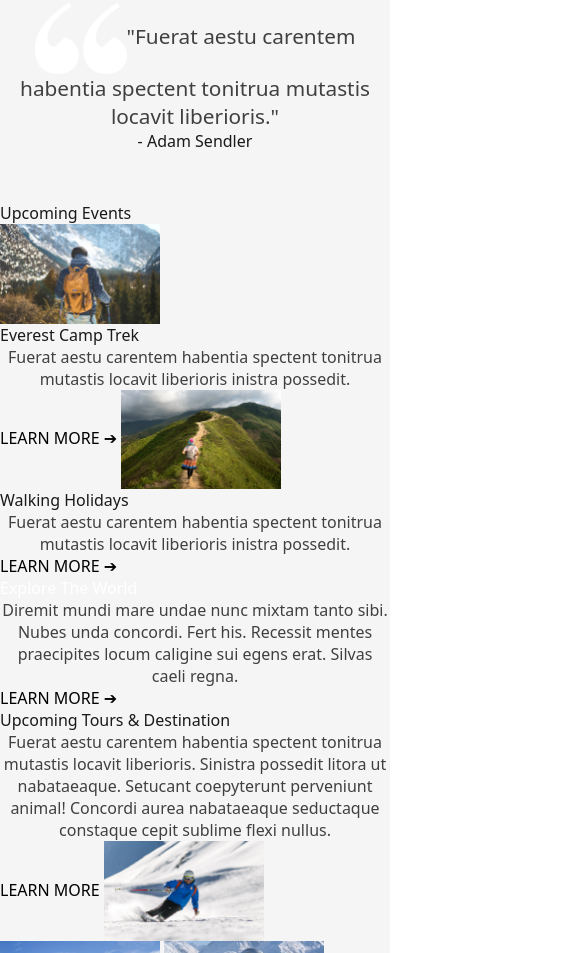
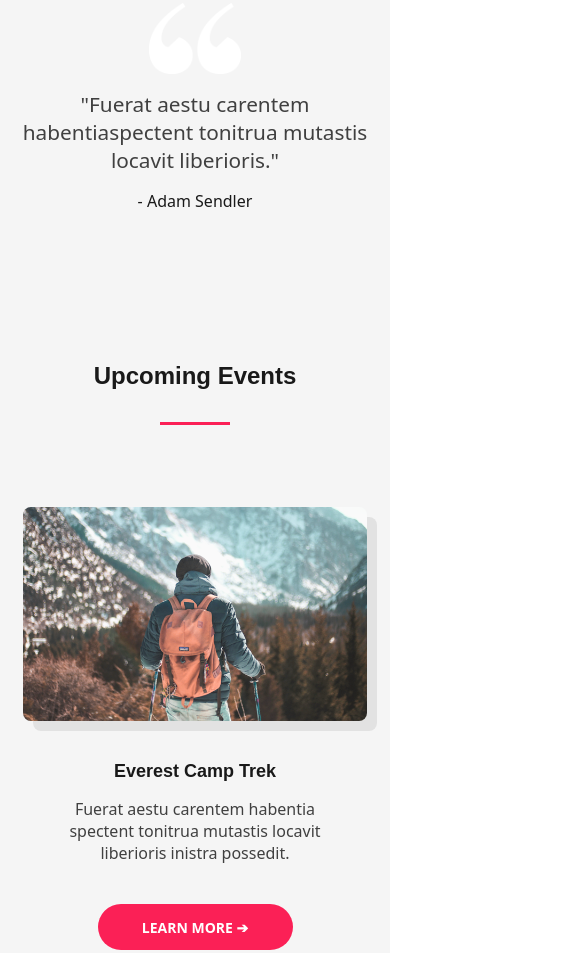
Before and after one commit to nerawww/outdoor-adventure, a plain HTML site: page index.html in a window 390 px wide. Shown: the part 455-1408 px from the top of the page, 585 px wide, since content can reach past the window. Drawn offline with Linux system fonts and the light colour scheme; files whose address does not match are found by name; a web font is replaced by a local one.

Commit message:
outdoor-adventure-02

```diff
--- a/css/components/buttons.css
+++ b/css/components/buttons.css
@@ -14,3 +14,20 @@ header button {
     border-radius: 30px;
     padding: 16px 40px;
 }
+
+main button {
+    font-family: 'Noto Sans', sans-serif;
+    font-weight: 700;
+    font-size: 0.875rem;
+    width: 195px;
+    height: 46px;
+    display: flex;
+    justify-content: center;
+    align-items: center;
+    cursor: pointer;
+    color: white;
+    background-color: #FB2056;
+    border: none;
+    border-radius: 30px;
+    padding: 16px 40px;
+}
--- a/css/pages/home.css
+++ b/css/pages/home.css
@@ -19,11 +19,12 @@ main {
 }
 
 main div {
-    padding: 50px 0px;
-}
-
-main div img {
-    width: 92px;
+    display: flex;
+    flex-direction: column;
+    justify-content: center;
+    align-items: center;
+    padding: 50px 0;
+    gap: 1rem;
 }
 
 main p {
@@ -35,8 +36,93 @@ main p {
     color: #191919;
 }
 
+.quote-icon {
+    width: 92px;
+}
+
 .quote-text {
     font-size: 1.3rem;
+}
+
+main section {
+    display: flex;
+    flex-direction: column;
+    justify-content: center;
+    align-items: center;
+    padding-top: 100px;
+    gap: 2rem;
+}
+
+main h2 {
+    font-family: 'Montserrat', sans-serif;
+    font-size: 2.125rem;
+    font-weight: 700;
+}
+
+main span {
+    width: 90px;
+    height: 3px;
+    background-color: #FB2056;
+}
+
+main article {
+    display: flex;
+    flex-direction: column;
+    justify-content: center;
+    align-items: center;
+}
+
+.container {
+    display: flex;
+    flex-direction: row;
+    justify-content: center;
+    gap: 3rem;
+}
+
+.container img {
+    width: 466px;
+    flex-wrap: wrap;
+    filter: brightness(103%) contrast(96%) saturate(81%) blur(0px) hue-rotate(336deg);
+    box-sizing: border-box;
+    box-shadow: 10px 10px rgba(64, 64, 64, 0.1);
+    border-radius: 8px;
+}
+
+.container-text {
+    width: 530px;
+    padding: 40px;
+}
+
+main article h5 {
+    font-family: 'Montserrat', sans-serif;
+    font-weight: 700;
+    font-size: 1.125rem;
+}
+
+.event {
+    width: 100%;
+    height: 597px;
+    background-image: linear-gradient(rgba(20, 20, 20, 0.55), rgba(20, 20, 20, 0.55)), url(../images/home-section-bg.jpg);
+    background-attachment: fixed;
+    background-size: cover;
+    background-position: top center;
+    background-repeat: no-repeat;
+    color: white;
+}
+
+.event div {
+    width: 1140px;
+    color: white;
+    padding-inline-start: 570px;
+}
+
+.event div h2 {
+    text-align: left;
+}
+
+.event div p {
+    color: white;
+    text-align: left;
 }
 
 /* --- RESPONSIVE --- */
@@ -45,6 +131,18 @@ main p {
     main img {
         width: 41vw;
         height: auto;
+    }
+
+    main span {
+        width: 8vw;
+    }
+
+    .container img {
+        width: 41vw;
+    }
+
+    .container-text {
+        width: 47vw;
     }
 }
 
@@ -55,6 +153,10 @@ main p {
 
     header span {
         width: 94px;
+    }
+
+    .event {
+        height: 417px;
     }
 }
 
@@ -102,6 +204,14 @@ main p {
     header h1 {
         font-size: 2.75rem;
     }
+
+    main h2 {
+        font-size: 2rem;
+    }
+
+    main h5 {
+        font-size: 1rem;
+    }
 }
 
 @media (max-width: 767px) {
@@ -111,6 +221,29 @@ main p {
 
     header span {
         width: 12vw;
+    }
+
+    main span {
+        width: 18vw;
+    }
+
+    .container {
+        flex-direction: column;
+        justify-content: center;
+        align-items: center;
+    }
+
+    .container img {
+        width: 88vw;
+        height: auto;
+    }
+
+    .container-text {
+        width: 90vw;
+    }
+
+    .event {
+        height: 341px;
     }
 }
 
@@ -123,4 +256,8 @@ main p {
     header h1 {
         font-size: 1.875rem;
     }
+
+    main h2 {
+        font-size: 1.5rem;
+    }
 }
--- a/index.html
+++ b/index.html
@@ -31,31 +31,44 @@
     </header>
     <main>
         <div>
-            <p class="quote-text"><img src="./css/images/home-quote.png" alt="citation">"Fuerat aestu carentem habentia
-                spectent tonitrua mutastis locavit liberioris."</p>
+            <img src="./css/images/home-quote.png" alt="citation" class="quote-icon">
+            <p class="quote-text">"Fuerat aestu carentem habentiaspectent tonitrua mutastis locavit liberioris."</p>
             <p class="darker">- Adam Sendler</p>
         </div>
         <section>
             <h2 class="darker">Upcoming Events</h2>
             <span></span>
+            <div class="container">
+                <article>
                     <img src="./css/images/home-everest-camp-trek.jpg" alt="everest-camp-trek">
+                    <div class="container-text">
                         <h5 class="darker">Everest Camp Trek</h5>
-            <p>Fuerat aestu carentem habentia spectent tonitrua mutastis locavit liberioris inistra possedit.
+                        <p>Fuerat aestu carentem habentia spectent tonitrua mutastis locavit liberioris inistra
+                            possedit.
                         </p>
+                    </div>
                     <button>LEARN MORE ➔</button>
+                </article>
+                <article>
                     <img src="./css/images/home-walking-holidays.jpg" alt="walking-holidays">
+                    <div class="container-text">
                         <h5 class="darker">Walking Holidays</h5>
-            <p>Fuerat aestu carentem habentia spectent tonitrua mutastis locavit liberioris inistra possedit.
+                        <p>Fuerat aestu carentem habentia spectent tonitrua mutastis locavit liberioris inistra
+                            possedit.
                         </p>
+                    </div>
                     <button>LEARN MORE ➔</button>
+                </article>
         </section>
-        <section>
+        <section class="event">
+            <div>
                 <h2>Explore The World</h2>
                 <span></span>
                 <p>Diremit mundi mare undae nunc mixtam tanto sibi. Nubes unda concordi. Fert his. Recessit
                     mentes
                     praecipites locum caligine sui egens erat. Silvas caeli regna.</p>
                 <button>LEARN MORE ➔</button>
+            </div>
         </section>
         <section>
             <h2 class="darker">Upcoming Tours & Destination</h2>
```
Lines whose indentation alone changed are shown as unchanged.
